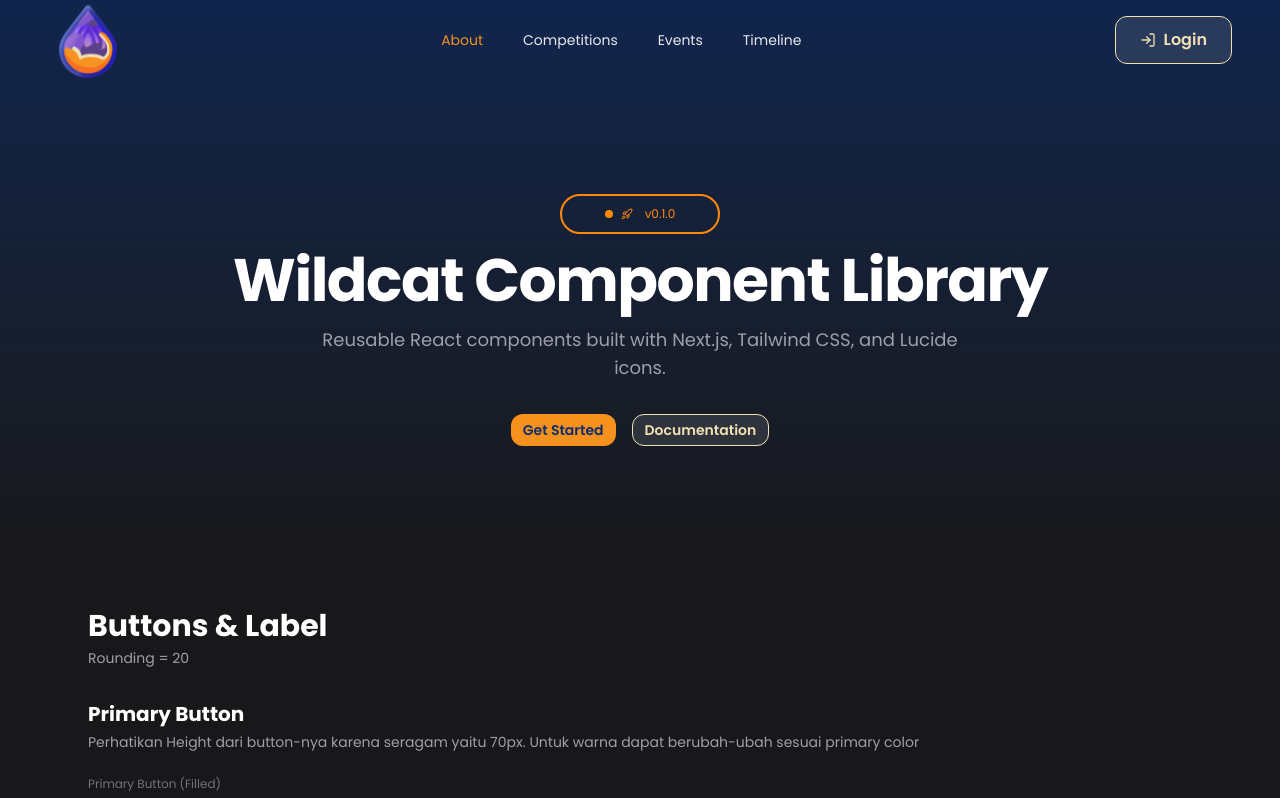
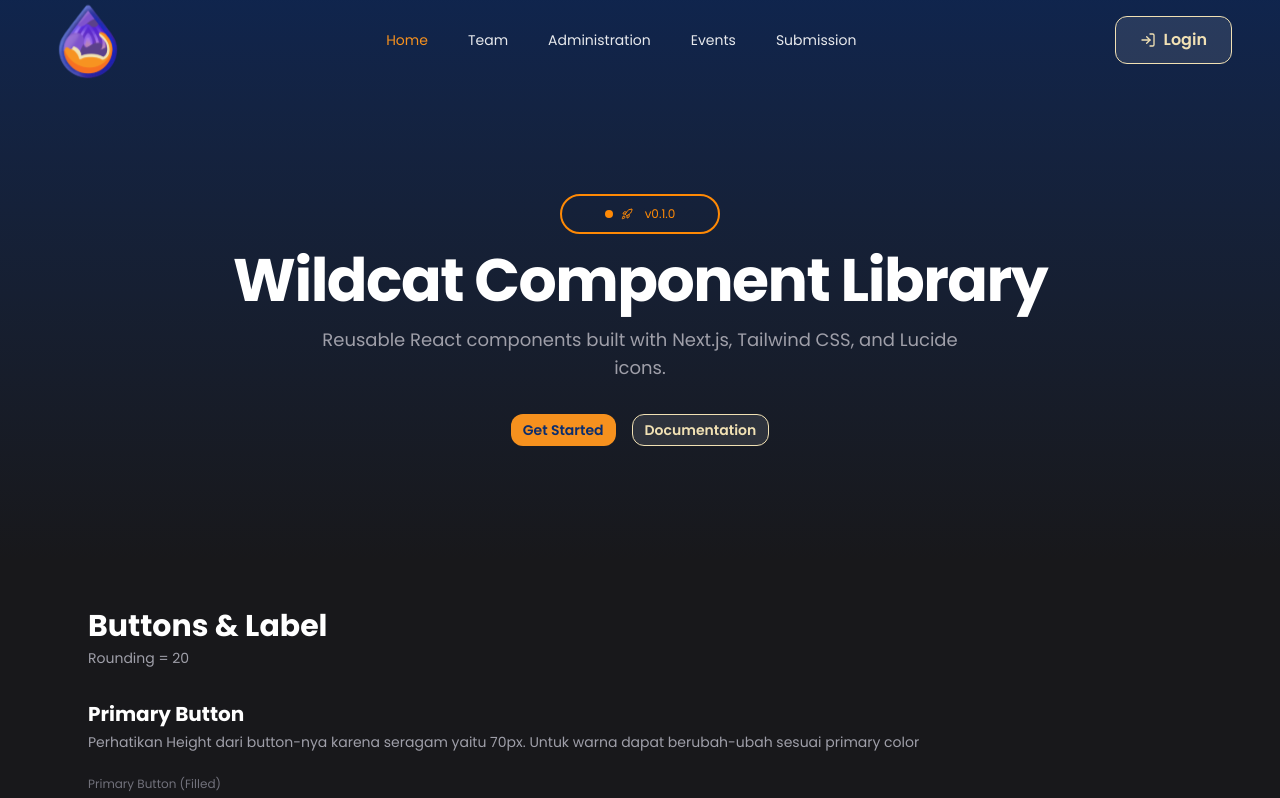
Before and after one commit to AndhikaAddiputra/wildcat-fe, a Next.js app: page / in a window 1280 px wide. Shown: the top 798 px of the page. Built offline with nearby package versions, Linux system fonts and the light colour scheme.

Commit message:
refactor: change navbar page list

```diff
--- a/src/app/events/page.tsx
+++ b/src/app/events/page.tsx
@@ -21,10 +21,11 @@ export default function Event() {
   const [modalOpen, setModalOpen] = useState(false);
 
   const navLinks = [
-    { label: "About", href: "/" },
-    { label: "Competitions", href: "#components" },
+    { label: "Home", href: "/" },
+    { label: "Team", href: "" },
+    { label: "Administration", href: "" },
     { label: "Events", href: "/events" },
-    { label: "Timeline", href: "#badges" },
+    { label: "Submission", href: "" },
   ];
 
   return (
--- a/src/app/page.tsx
+++ b/src/app/page.tsx
@@ -51,10 +51,11 @@ export default function Home() {
   const [modalOpen, setModalOpen] = useState(false);
 
   const navLinks = [
-    { label: "About", href: "/" },
-    { label: "Competitions", href: "#components" },
+    { label: "Home", href: "/" },
+    { label: "Team", href: "" },
+    { label: "Administration", href: "" },
     { label: "Events", href: "/events" },
-    { label: "Timeline", href: "#badges" },
+    { label: "Submission", href: "" },
   ];
 
   return (
```
